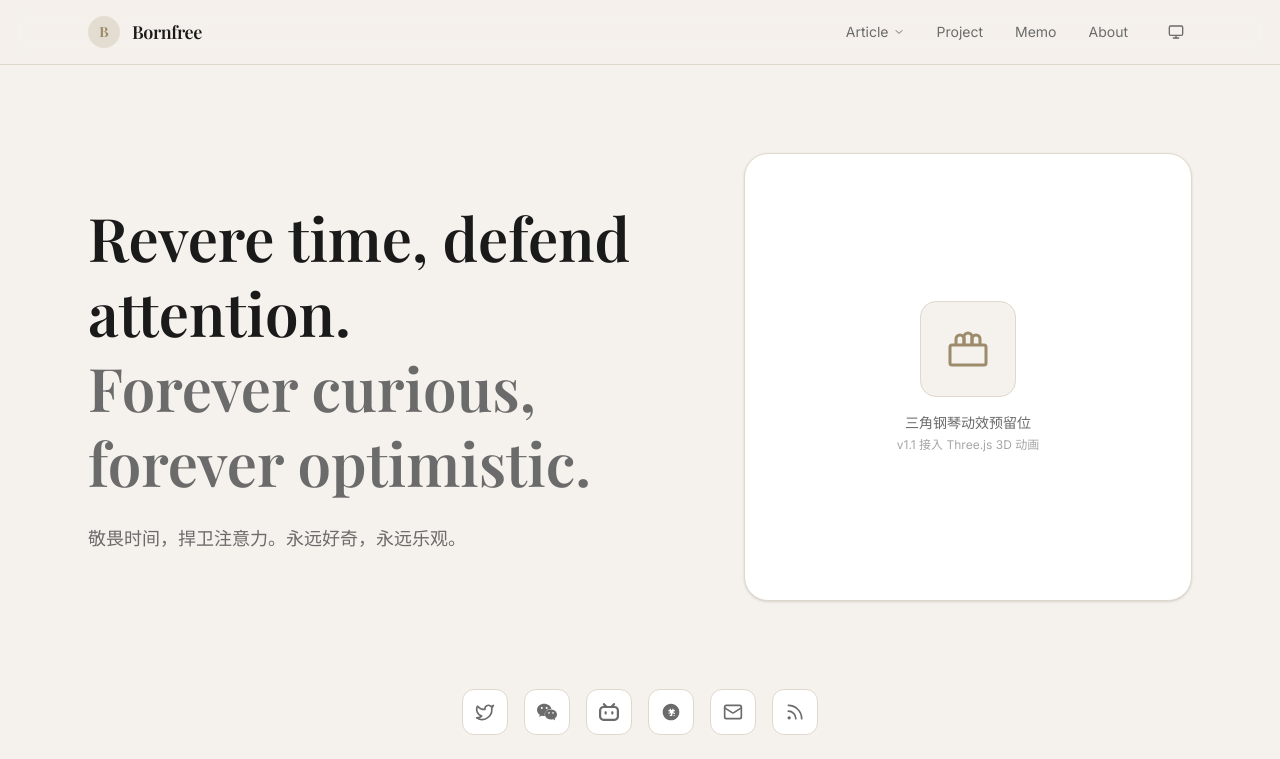
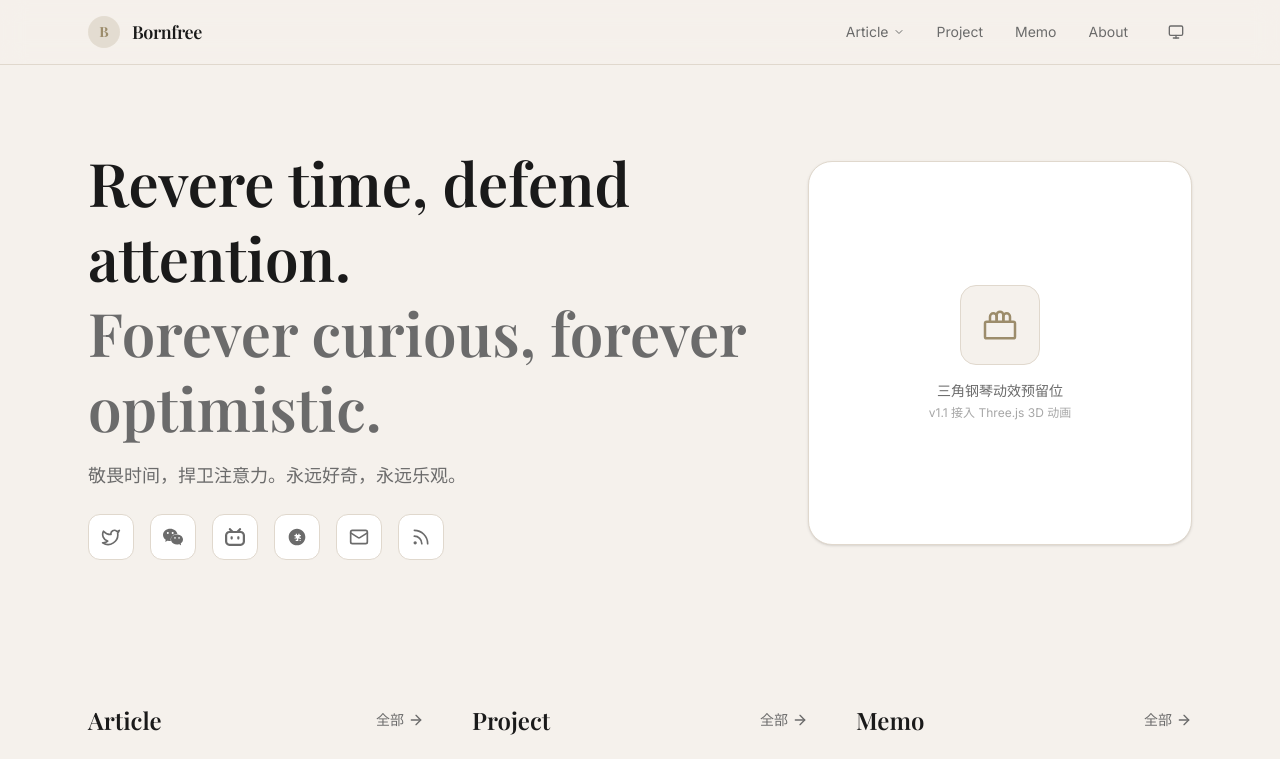
Before and after one commit to BornfreeYan/BornfreeYan.github.io, a React (Vite) app: page / in a window 1280 px wide. Shown: the top 759 px of the page. Built offline with nearby package versions, Linux system fonts and the light colour scheme.

Commit message:
feat: move social links below manifesto on left, compact hero layout

```diff
--- a/src/components/HeroSection.tsx
+++ b/src/components/HeroSection.tsx
@@ -1,32 +1,35 @@
+import { SocialLinks } from './SocialLinks'
+
 /**
  * 首页 Hero 区域
  */
 export function HeroSection() {
   return (
-    <section className="min-h-[45vh] md:min-h-[35vh] flex flex-col md:flex-row items-center justify-center gap-8 md:gap-12 py-10 md:py-14">
-      {/* Manifesto */}
+    <section className="min-h-[35vh] md:min-h-[30vh] flex flex-col md:flex-row items-start md:items-center justify-center gap-8 md:gap-12 py-8 md:py-12">
+      {/* Manifesto + Social Links */}
       <div className="flex-1 max-w-2xl order-2 md:order-1">
-        <h1 className="font-heading text-3xl md:text-5xl lg:text-6xl font-semibold leading-tight text-ink dark:text-ink-dark mb-6">
+        <h1 className="font-heading text-3xl md:text-5xl lg:text-6xl font-semibold leading-tight text-ink dark:text-ink-dark mb-4">
           Revere time, defend attention.
           <br />
           <span className="text-ink-muted dark:text-ink-muted-dark">
             Forever curious, forever optimistic.
           </span>
         </h1>
-        <p className="text-base md:text-lg text-ink-muted dark:text-ink-muted-dark leading-relaxed">
+        <p className="text-base md:text-lg text-ink-muted dark:text-ink-muted-dark leading-relaxed mb-6">
           敬畏时间，捍卫注意力。永远好奇，永远乐观。
         </p>
+        <SocialLinks className="justify-start" />
       </div>
 
       {/* Piano Placeholder */}
-      <div className="flex-1 max-w-md w-full order-1 md:order-2">
+      <div className="flex-1 max-w-sm w-full order-1 md:order-2">
         <div className="aspect-square rounded-3xl bg-card dark:bg-card-dark border border-border dark:border-border-dark shadow-sm flex items-center justify-center p-8">
           <div className="text-center">
-            <div className="w-24 h-24 mx-auto mb-4 rounded-2xl bg-ivory dark:bg-ivory-dark border border-border dark:border-border-dark flex items-center justify-center">
+            <div className="w-20 h-20 mx-auto mb-4 rounded-2xl bg-ivory dark:bg-ivory-dark border border-border dark:border-border-dark flex items-center justify-center">
               <svg
                 viewBox="0 0 24 24"
                 fill="none"
-                className="w-12 h-12 text-accent dark:text-accent-dark"
+                className="w-10 h-10 text-accent dark:text-accent-dark"
                 stroke="currentColor"
                 strokeWidth="1.5"
               >
--- a/src/components/SocialLinks.tsx
+++ b/src/components/SocialLinks.tsx
@@ -48,9 +48,13 @@ const socialLinks = [
   },
 ]
 
-export function SocialLinks() {
+interface SocialLinksProps {
+  className?: string
+}
+
+export function SocialLinks({ className = '' }: SocialLinksProps) {
   return (
-    <div className="flex items-center justify-center gap-4 py-8">
+    <div className={`flex items-center gap-4 ${className}`}>
       {socialLinks.map((link) => {
         const Icon = link.icon
         return (
--- a/src/pages/HomePage.tsx
+++ b/src/pages/HomePage.tsx
@@ -1,5 +1,4 @@
 import { HeroSection } from '../components/HeroSection'
-import { SocialLinks } from '../components/SocialLinks'
 import { CoreShowcase } from '../components/CoreShowcase'
 import { StatsSection } from '../components/StatsSection'
 
@@ -10,7 +9,6 @@ export function HomePage() {
   return (
     <div>
       <HeroSection />
-      <SocialLinks />
       <CoreShowcase />
       <StatsSection />
     </div>
```
